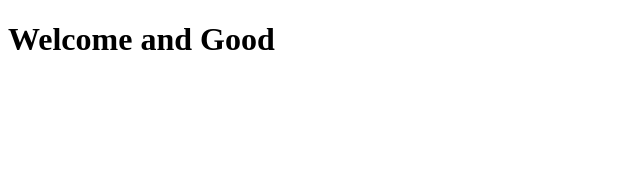
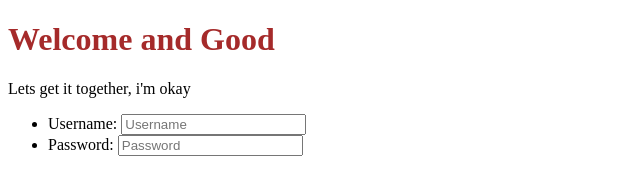
Before and after one commit to Isejosh/practice, a plain HTML site: page index.html in a window 1280 px wide. Shown: the whole page, without its empty margins (0-640 px from the left). Drawn offline with Linux system fonts and the light colour scheme.

Commit message:
New things

```diff
--- a/index.html
+++ b/index.html
@@ -4,8 +4,18 @@
     <meta charset="UTF-8">
     <meta name="viewport" content="width=device-width, initial-scale=1.0">
     <title>Practice</title>
+    <style>
+        h1{
+            color: brown;
+        }
+    </style>
 </head>
 <body>
     <h1>Welcome and Good</h1>
+    <p>Lets get it together, i'm okay</p>
+    <ul>
+        <li>Username: <input type="text" placeholder="Username"></li>
+        <li>Password: <input type="password" placeholder="Password"></li>
+    </ul>
 </body>
 </html>
```
